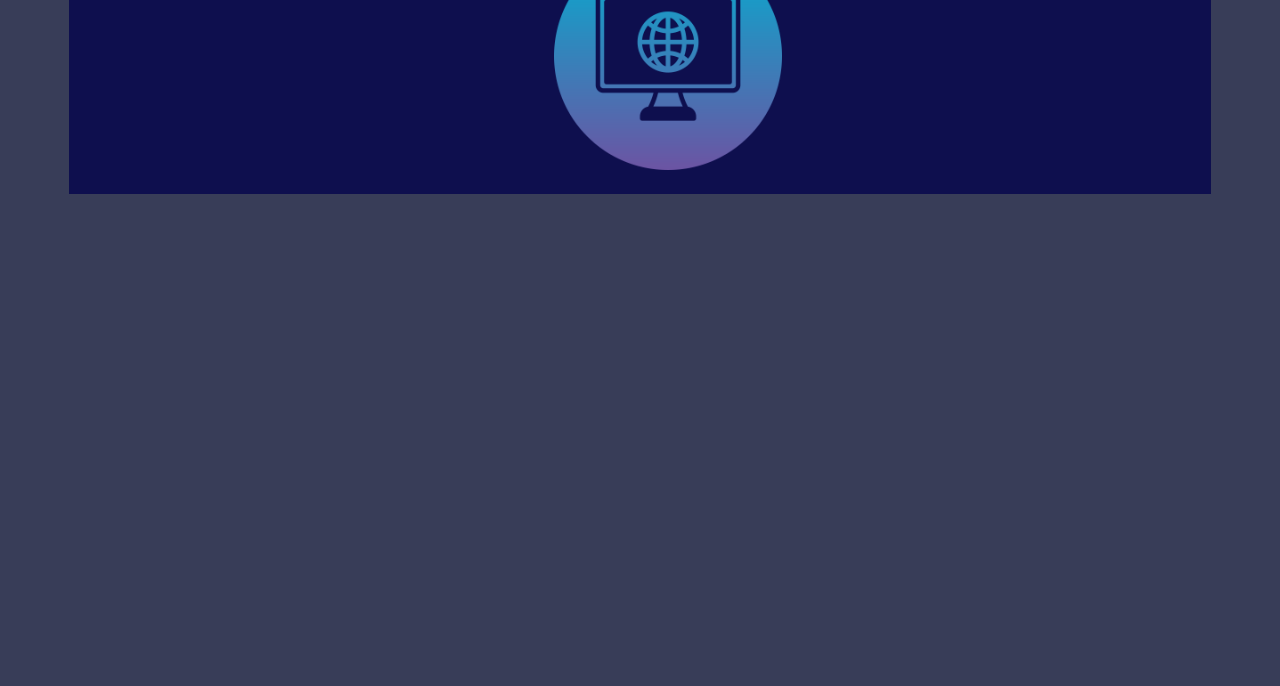
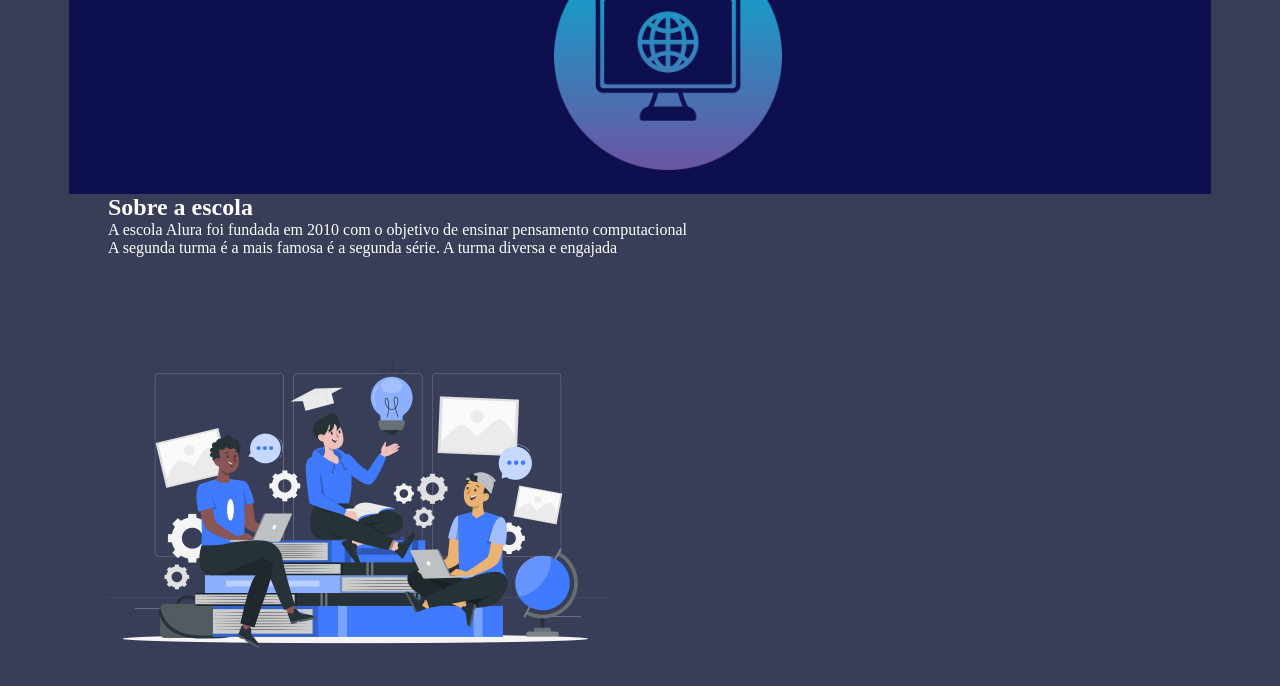
Before and after one commit to Maheussfelipy/Programa-o-, a plain HTML site: page index.html in a window 1280 px wide. Shown: the part 82-768 px from the top of the page. Drawn offline with Linux system fonts and the light colour scheme.

Commit message:
Add files via upload
Alteração Section Escola

```diff
--- a/index.html
+++ b/index.html
@@ -16,3 +16,9 @@
     <li class="cabecalho-lista-item">escola</li>
  </ul>
 </header>
+   <section class="escola">
+      <h2 class="escola-titulo">Sobre a escola</h2>
+      <p class="escola-texto-um">A escola Alura foi fundada em 2010 com o objetivo de ensinar pensamento computacional</p>
+      <p class="escola-texto-dois">A segunda turma é a mais famosa é a segunda série. A turma diversa e engajada</p>
+      <img class="" src="college project-rafiki.png" width="500" alt="">
+   </section>
```
Also changed, not shown: college project-rafiki.png (added).
